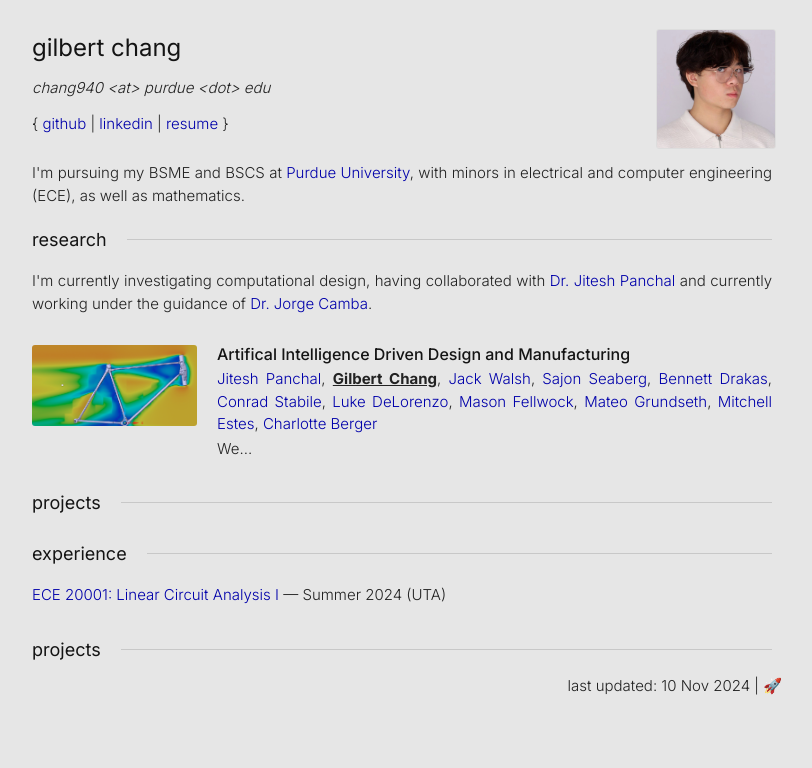
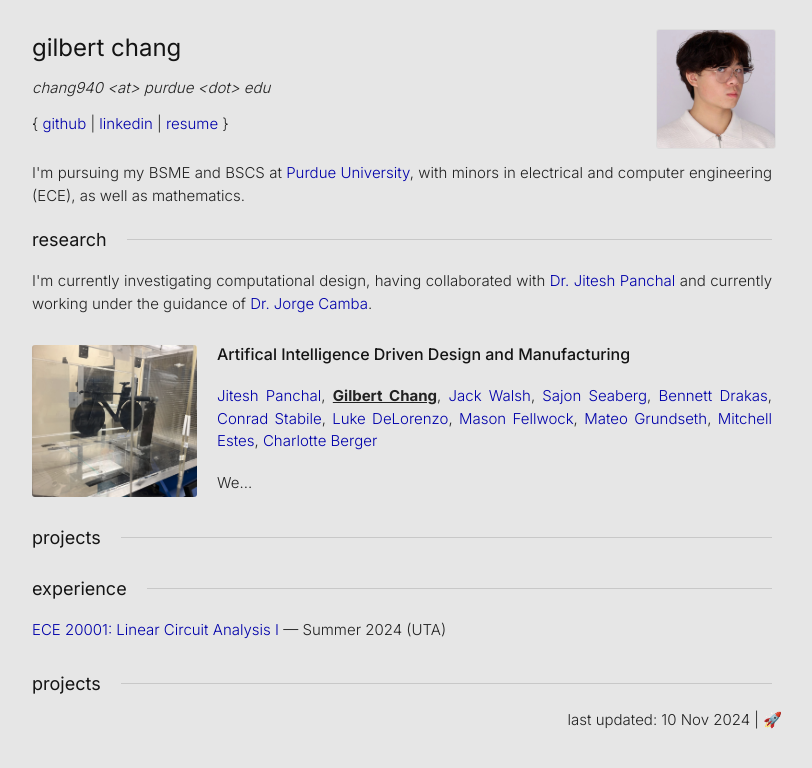
Before and after one commit to vindou/vindou, a Jekyll site: the page built from index.html, in a window 1280 px wide. Shown: the top 768 px of the page, without its empty margins (238-1050 px from the left). Built offline with Jekyll 4.4.1, drawn with Linux system fonts in a browser that asks for light colours.

Commit message:
added a wind tunnel pic

```diff
--- a/index.html
+++ b/index.html
@@ -65,7 +65,7 @@ title: cha
       </p>
     </div>
     <div class="project-media">
-      <img src="media/img/bike_cfd.png">
+      <img src="media/img/wind_tunnel.png">
     </div>
   </div>
 </div>
```
Also changed, not shown: media/img/wind_tunnel.png (added).
